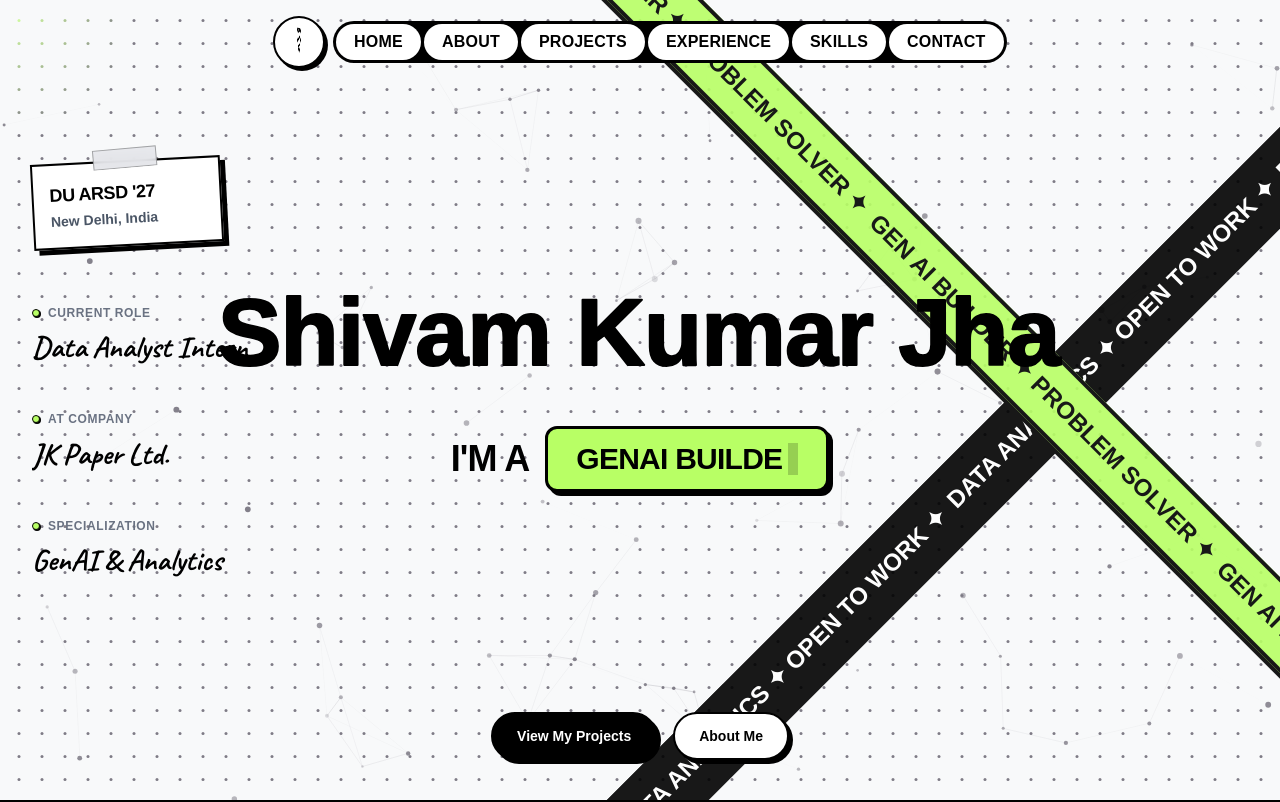
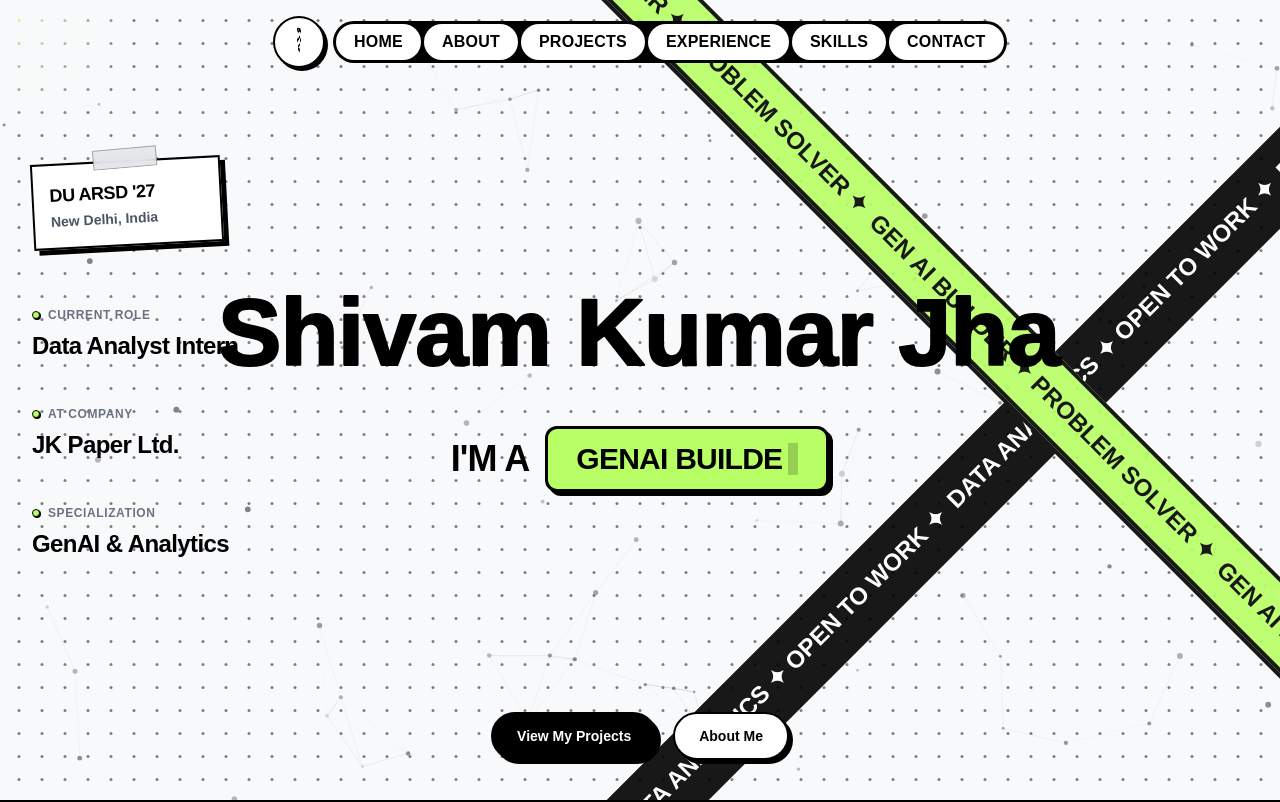
Before and after one commit to shivamjha2o/pf2, a Next.js app: page / in a window 1280 px wide. Shown: the top 802 px of the page. Built offline with nearby package versions, Linux system fonts and the light colour scheme.

Commit message:
fix: typography text spacing, metric card hover lift and glow, and project pill styling

```diff
--- a/src/components/AnimatedRoleBullets.tsx
+++ b/src/components/AnimatedRoleBullets.tsx
@@ -27,12 +27,12 @@ export default function AnimatedRoleBullets() {
         visible: {
           opacity: 1,
           transition: {
-            staggerChildren: 0.18,
-            delayChildren: 0.2,
+            staggerChildren: 0.15,
+            delayChildren: 0.15,
           },
         },
       }}
-      className="flex flex-col gap-5 sm:gap-6"
+      className="flex flex-col gap-4 sm:gap-5"
     >
       {items.map((item, idx) => {
         const isHovered = hoveredIndex === idx;
@@ -43,7 +43,7 @@ export default function AnimatedRoleBullets() {
             onMouseEnter={() => setHoveredIndex(idx)}
             onMouseLeave={() => setHoveredIndex(null)}
             variants={{
-              hidden: { opacity: 0, x: -25, y: 10, filter: 'blur(4px)' },
+              hidden: { opacity: 0, x: -20, y: 8, filter: 'blur(3px)' },
               visible: {
                 opacity: 1,
                 x: 0,
@@ -51,15 +51,15 @@ export default function AnimatedRoleBullets() {
                 filter: 'blur(0px)',
                 transition: {
                   type: 'spring',
-                  stiffness: 260,
-                  damping: 20,
+                  stiffness: 280,
+                  damping: 22,
                 },
               },
             }}
             whileHover={{ x: 6, transition: { type: 'spring', stiffness: 400, damping: 25 } }}
-            className="group relative cursor-pointer select-none p-2 -mx-2 rounded-xl transition-colors duration-200 hover:bg-black/5"
+            className="group relative cursor-pointer select-none p-2.5 -mx-2.5 rounded-xl transition-all duration-200 hover:bg-black/5"
           >
-            {/* Left Accent Bar on Hover */}
+            {/* Left Accent Indicator Bar on Hover */}
             <motion.div
               initial={false}
               animate={{
@@ -73,8 +73,8 @@ export default function AnimatedRoleBullets() {
             {/* Label Row */}
             <div className="flex items-center gap-2 mb-1">
               <motion.span
-                animate={isHovered ? { scale: [1, 1.4, 1], rotate: [0, 15, -10, 0] } : { scale: 1, rotate: 0 }}
-                transition={{ duration: 0.4 }}
+                animate={isHovered ? { scale: [1, 1.35, 1], rotate: [0, 15, -10, 0] } : { scale: 1, rotate: 0 }}
+                transition={{ duration: 0.35 }}
                 className="w-2 h-2 rounded-full bg-[#B8FF65] border border-black inline-block shadow-[1px_1px_0px_0px_rgba(0,0,0,1)]"
               />
               <p className="text-xs font-bold uppercase text-gray-500 tracking-wider group-hover:text-black transition-colors">
@@ -96,36 +96,15 @@ export default function AnimatedRoleBullets() {
               </motion.span>
             </div>
 
-            {/* Value Row with Natural Typography & Word/Character Wave */}
+            {/* Value Row with Clean Typography and Smooth Hover Shift */}
             <div className="overflow-hidden py-0.5">
-              <p className="font-handwritten text-2xl sm:text-3xl font-bold text-black leading-tight tracking-normal inline-flex flex-wrap gap-x-1.5">
-                {item.value.split(' ').map((word, wordIdx) => (
-                  <span key={wordIdx} className="inline-flex whitespace-nowrap">
-                    {Array.from(word).map((char, charIdx) => (
-                      <motion.span
-                        key={charIdx}
-                        initial={{ y: 0 }}
-                        animate={
-                          isHovered
-                            ? {
-                                y: [-1, -6, 0],
-                                rotate: [-1, 3, 0],
-                              }
-                            : { y: 0, rotate: 0 }
-                        }
-                        transition={{
-                          duration: 0.35,
-                          delay: (wordIdx * 4 + charIdx) * 0.02,
-                          ease: 'easeInOut',
-                        }}
-                        className="inline-block"
-                      >
-                        {char}
-                      </motion.span>
-                    ))}
-                  </span>
-                ))}
-              </p>
+              <motion.p
+                animate={isHovered ? { x: 3 } : { x: 0 }}
+                transition={{ type: 'spring', stiffness: 400, damping: 25 }}
+                className="text-xl sm:text-2xl font-black text-black tracking-tight leading-tight transition-colors group-hover:text-[#111111]"
+              >
+                {item.value}
+              </motion.p>
             </div>
           </motion.div>
         );
--- a/src/components/CounterMetric.tsx
+++ b/src/components/CounterMetric.tsx
@@ -30,7 +30,6 @@ export function AnimatedCounter({
     let startTime: number | null = null;
     let animationFrame: number;
 
-    // Smooth easeOutExpo curve for realistic count-up acceleration and gentle stop
     const easeOutExpo = (t: number): number => {
       return t === 1 ? 1 : 1 - Math.pow(2, -10 * t);
     };
@@ -80,7 +79,7 @@ interface StatItemProps {
 export function StatCard({ value, prefix = "", suffix = "", label, sublabel }: StatItemProps) {
   return (
     <div className="relative bg-white p-4 sm:p-5 border-2 sm:border-3 border-black shadow-[4px_4px_0px_0px_rgba(0,0,0,1)] rounded-xl flex flex-col justify-between cursor-default transition-all duration-300 ease-out hover:-translate-y-1.5 hover:shadow-[0_0_0_2px_#000000,0_0_22px_rgba(184,255,101,0.65),6px_6px_0px_0px_rgba(0,0,0,1)] group overflow-hidden">
-      {/* Background Accent Shimmer on Hover */}
+      {/* Subtle Glow & Shimmer Accent */}
       <span className="absolute -top-10 -right-10 w-24 h-24 bg-[#B8FF65]/30 rounded-full blur-xl opacity-0 group-hover:opacity-100 transition-opacity duration-300 pointer-events-none" />
 
       <div className="flex items-baseline gap-1 mb-1 relative z-10">
```
